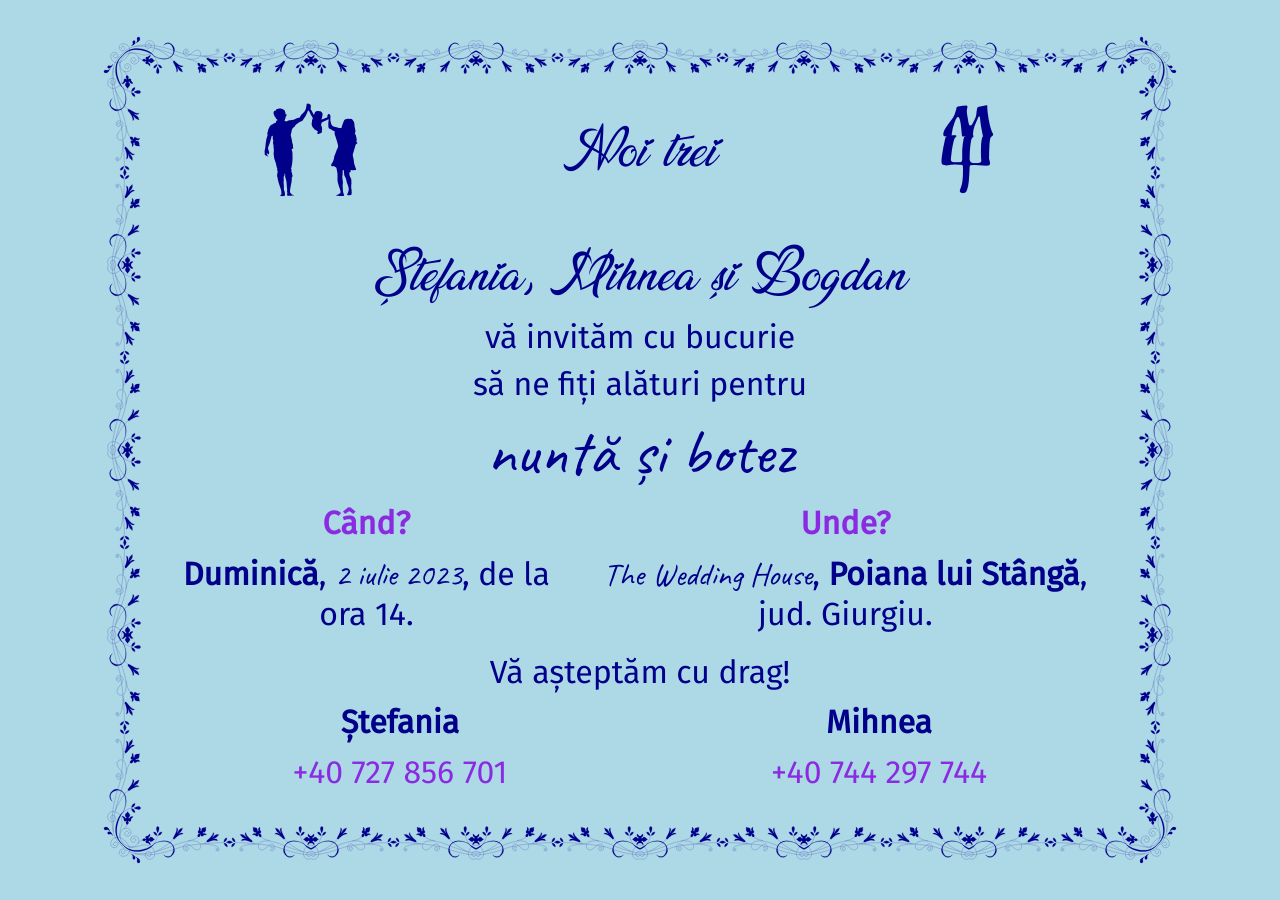
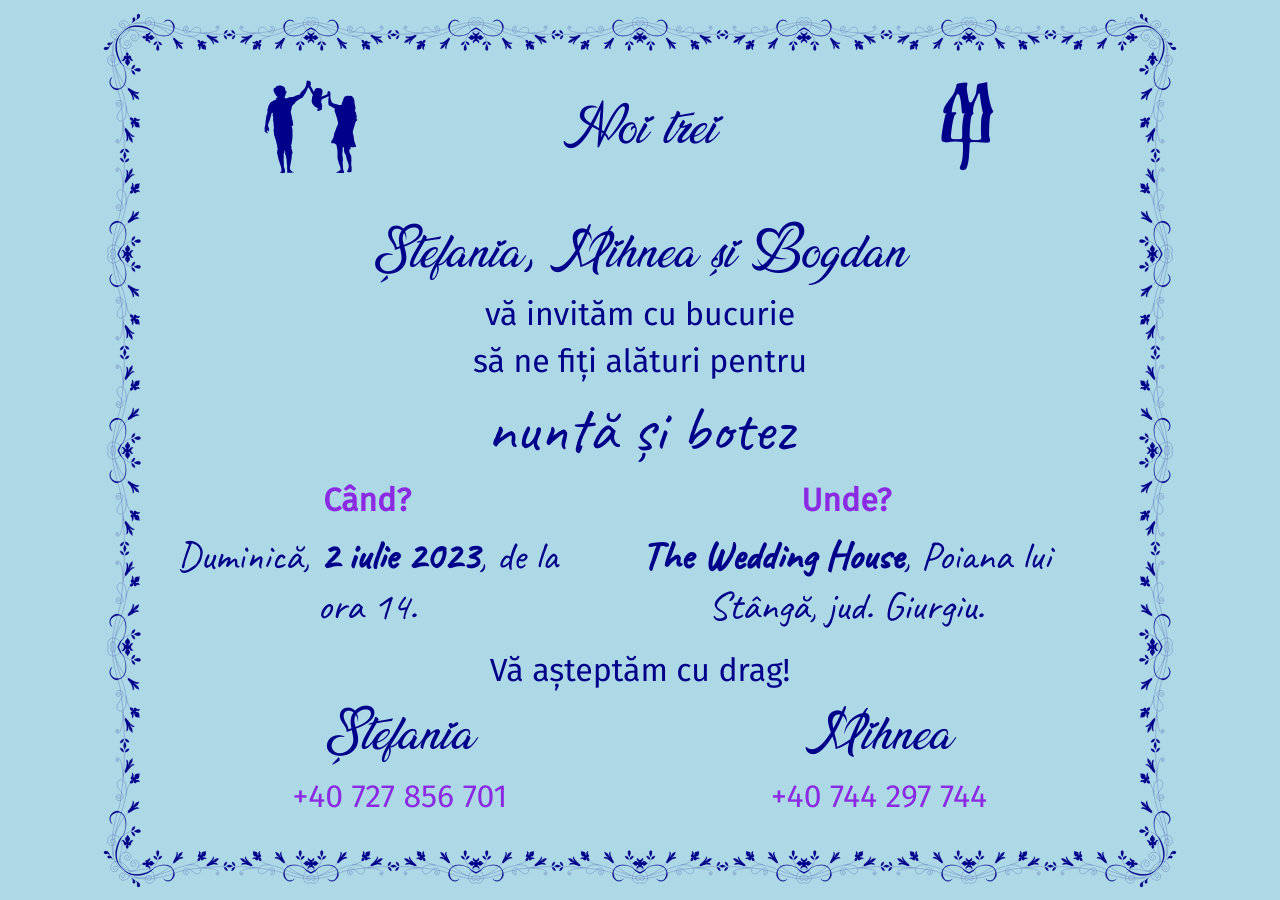
Before and after one commit to mihnea-mihai/noitrei, a Jekyll site: the page built from invitatie.md, in a window 1280 px wide. Built offline with Jekyll 4.4.1, drawn with Linux system fonts in a browser that asks for light colours.

Commit message:
Normalise invitation fonts

```diff
--- a/assets/css/typography.css
+++ b/assets/css/typography.css
@@ -26,12 +26,15 @@ body {
 .lovely {
     font-family: 'Lucy', 'caveat', cursive;
     font-size: 2em;
+    font-style: normal;
+    font-weight: lighter;
 }
 
 em {
     font-family: 'caveat', cursive;
     font-style: normal;
     font-weight: initial;
+    font-size: 1.25em;
 }
 
 strong>em {
--- a/invitatie.md
+++ b/invitatie.md
@@ -13,10 +13,10 @@ să ne fiți alături pentru
 
 | [Când?](cand) | [Unde?](unde) |
 | --- | --- |
-| **Duminică**, _2 iulie 2023_, de la ora 14. | _The Wedding House_, **Poiana lui Stângă**, jud. Giurgiu. |
+| _Duminică, **2 iulie 2023**, de la ora 14._ | _**The Wedding House**, Poiana lui Stângă, jud. Giurgiu._ |
 
 Vă așteptăm cu drag!
 
-| Ștefania | Mihnea |
+| <span class="lovely">Ștefania</span> | <span class="lovely">Mihnea</span> |
 | --- | --- |
 | {% include html/phone.html phone="+40 727 856 701" %} | {% include html/phone.html phone="+40 744 297 744" %} |
```
